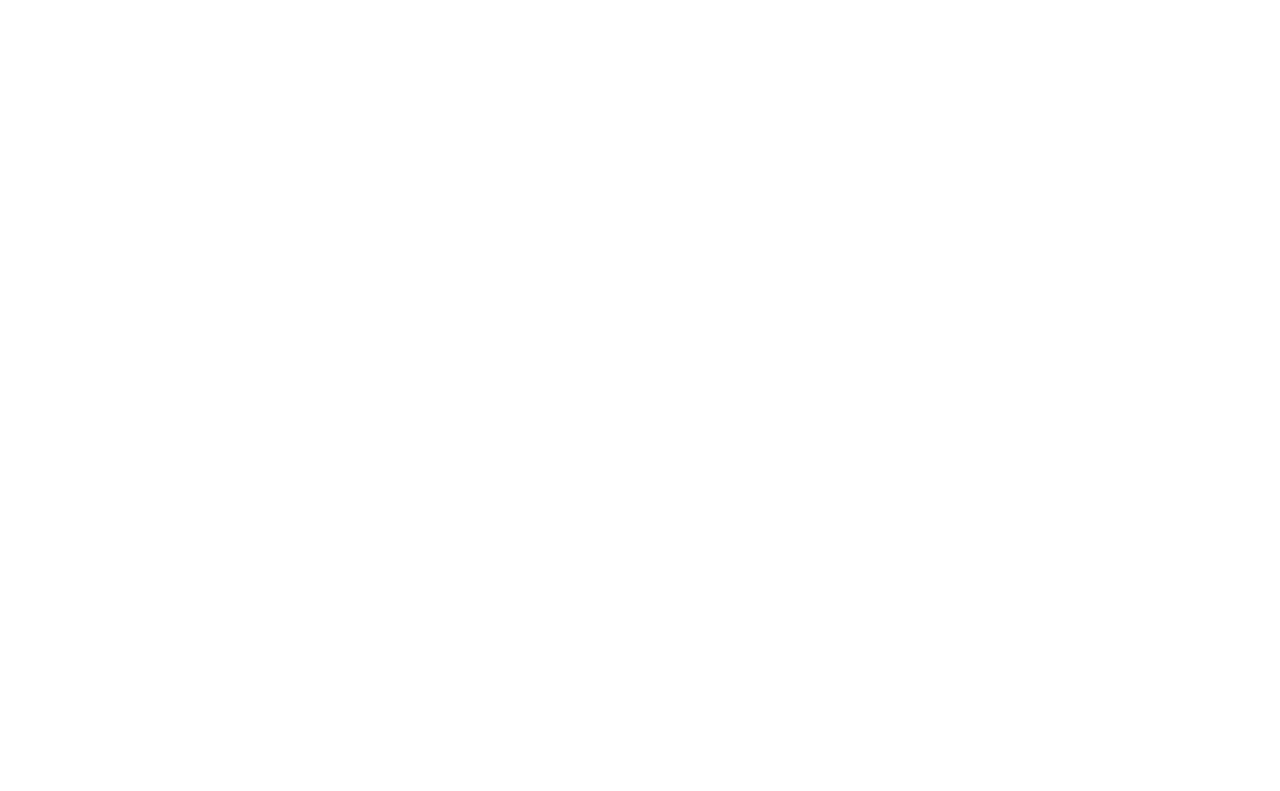
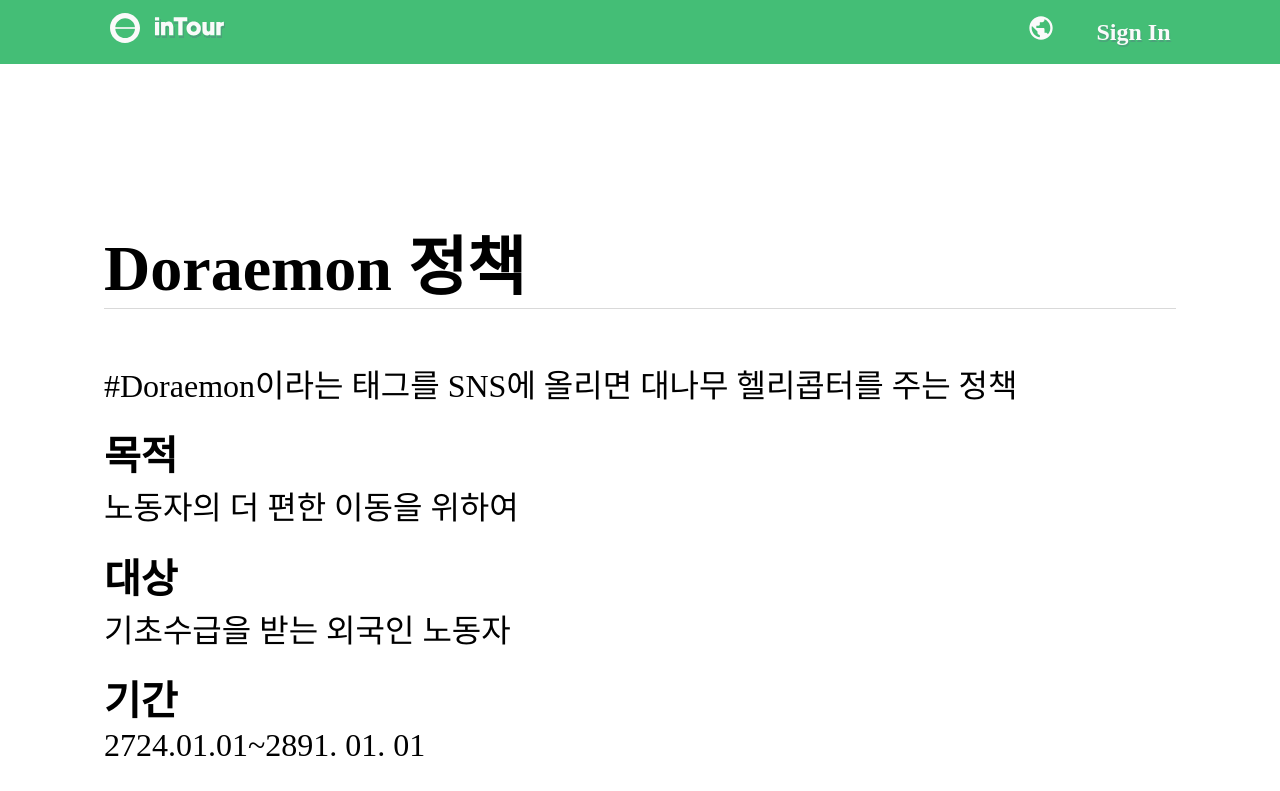
Before and after one commit to NexTach/hemargum-client, a React (Vite) app: page /detail in a window 1280 px wide. Before the commit this address had no page. Shown: the top 791 px of the page. Built offline with nearby package versions, Linux system fonts and the light colour scheme.

Commit message:
세부사항 페이지 완성

```diff
--- a/src/app/App.tsx
+++ b/src/app/App.tsx
@@ -1,11 +1,13 @@
 import { Routes, Route } from 'react-router-dom';
 import Home from '../pages/home';
+import Details from '../pages/detalis';
 
 function App() {
   return (
     <>
       <Routes>
         <Route path="/" element={<Home />} />
+        <Route path="/detail" element={<Details />} />
       </Routes>
     </>
   );
--- a/src/assets/Logo.tsx
+++ b/src/assets/Logo.tsx
@@ -1,7 +1,13 @@
 import MainLogo from './mainLogoSvg';
+import { useNavigate } from 'react-router-dom';
 
 function Logo() {
-  return <MainLogo />;
+  const go = useNavigate();
+  return (
+    <div onClick={() => go('/')}>
+      <MainLogo />
+    </div>
+  );
 }
 
 export default Logo;
--- a/src/components/card.tsx
+++ b/src/components/card.tsx
@@ -1,6 +1,7 @@
 import { useEffect, useState } from 'react';
 import styled from 'styled-components';
 import ArrowSvg from '../assets/arrowSign';
+import { useNavigate } from 'react-router-dom';
 
 // 스타일 정의
 const CardBox = styled.div`
@@ -55,6 +56,8 @@
   const [Title, setTitle] = useState<string>('');
   const [Text, setText] = useState<string>('');
 
+  const go = useNavigate();
+
   useEffect(() => {
     setTitle(title);
     setText(text);
@@ -66,7 +69,7 @@
         <CardTitle>{Title}</CardTitle>
         <CardText>{Text}</CardText>
       </TextWrapper>
-      <ArrowWrapper>
+      <ArrowWrapper onClick={() => go('/detail')}>
         <ArrowSvg />
       </ArrowWrapper>
     </CardBox>
--- /dev/null
+++ b/src/components/title.tsx
@@ -0,0 +1,87 @@
+import styled from 'styled-components';
+
+const TitleWrapper = styled.div`
+  width: 100%;
+  height: 1377px;
+  display: flex;
+  flex-direction: column;
+  align-items: center;
+`;
+
+const TitleBox = styled.div`
+  width: 1072px;
+  height: 245px;
+  border-bottom: 1px solid #d9d9d9;
+`;
+
+const TextH1 = styled.h1`
+  color: #000;
+  font-family: Pretendard;
+  font-size: 64px;
+  font-style: normal;
+  font-weight: 700;
+  line-height: normal;
+  margin-top: 152px;
+`;
+
+const ContentsWrapper = styled.div`
+  width: 1072px;
+  height: 572px;
+  margin-top: 51px;
+  display: flex;
+  flex-wrap: wrap;
+  justify-content: space-between;
+  flex-direction: column;
+`;
+
+const TextH2 = styled.h2`
+  color: #000;
+  font-family: Pretendard;
+  font-size: 40px;
+  font-style: normal;
+  font-weight: 700;
+  line-height: normal;
+`;
+
+const TextP = styled.p`
+  color: #000;
+  font-family: Pretendard;
+  font-size: 32px;
+  font-style: normal;
+  font-weight: 400;
+  line-height: normal;
+`;
+
+function Title() {
+  return (
+    <>
+      <TitleWrapper>
+        <TitleBox>
+          <TextH1>Doraemon 정책</TextH1>
+        </TitleBox>
+        <ContentsWrapper>
+          <TextP>#Doraemon이라는 태그를 SNS에 올리면 대나무 헬리콥터를 주는 정책</TextP>
+          <div>
+            <TextH2>목적</TextH2>
+            <TextP>노동자의 더 편한 이동을 위하여</TextP>
+          </div>
+          <div>
+            <TextH2>대상</TextH2>
+            <TextP>기초수급을 받는 외국인 노동자</TextP>
+          </div>
+          <div>
+            <TextH2>기간</TextH2>
+            <TextP>2724.01.01~2891. 01. 01</TextP>
+          </div>
+          <div>
+            <TextH2>예외대상</TextH2>
+            <TextP>범죄 이력이 있는 자</TextP>
+            <TextP> *이 정책은 매 달마다 검토되며, 필요에 따라 업데이트 됩니다.*</TextP>
+          </div>
+        </ContentsWrapper>
+      </TitleWrapper>
+    </>
+  );
+}
+
+export default Title;
--- /dev/null
+++ b/src/pages/detalis.tsx
@@ -0,0 +1,13 @@
+import Header from '../components/header';
+import Title from '../components/title';
+
+function Details() {
+  return (
+    <>
+      <Header />
+      <Title />
+    </>
+  );
+}
+
+export default Details;
```
